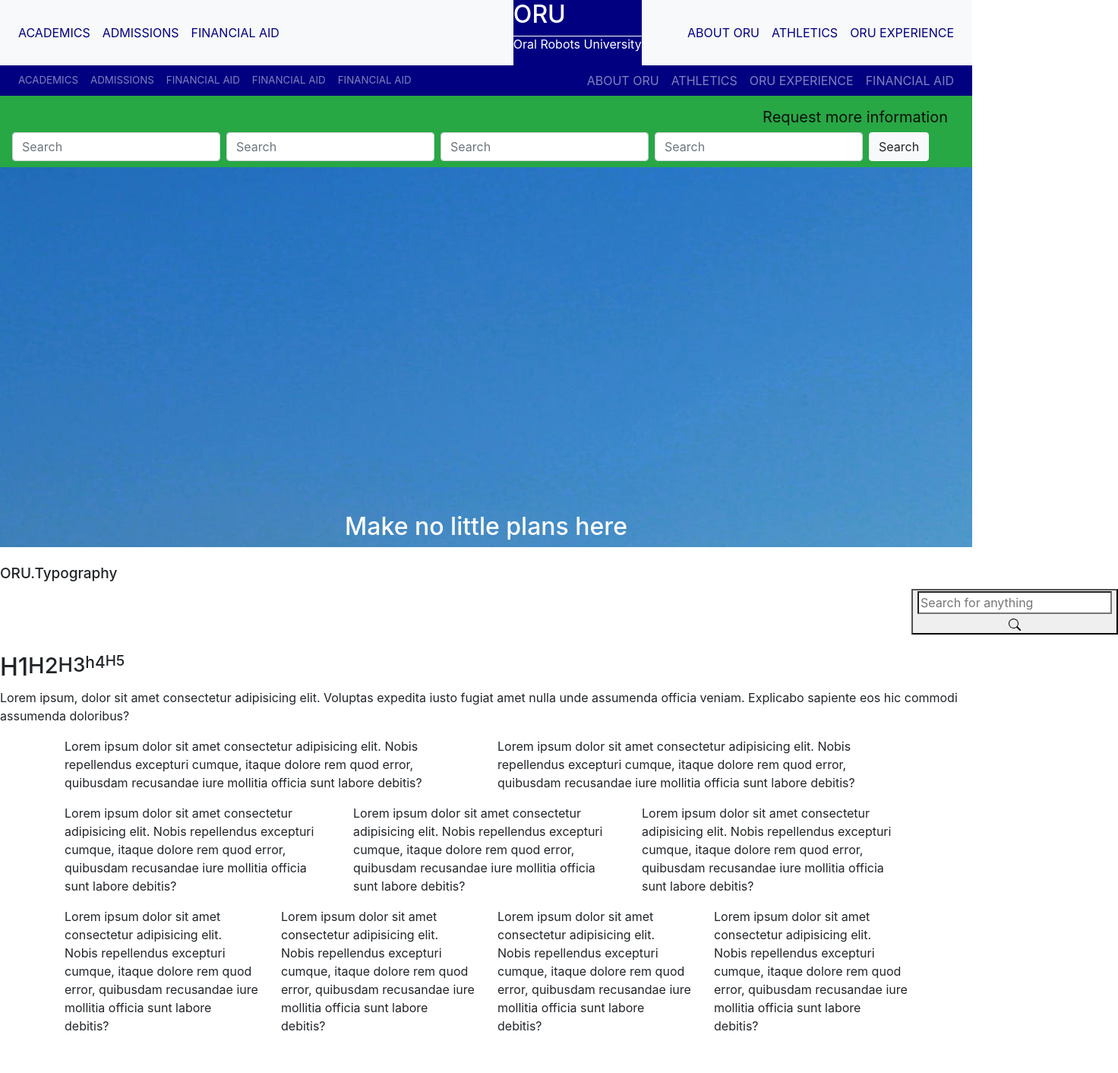
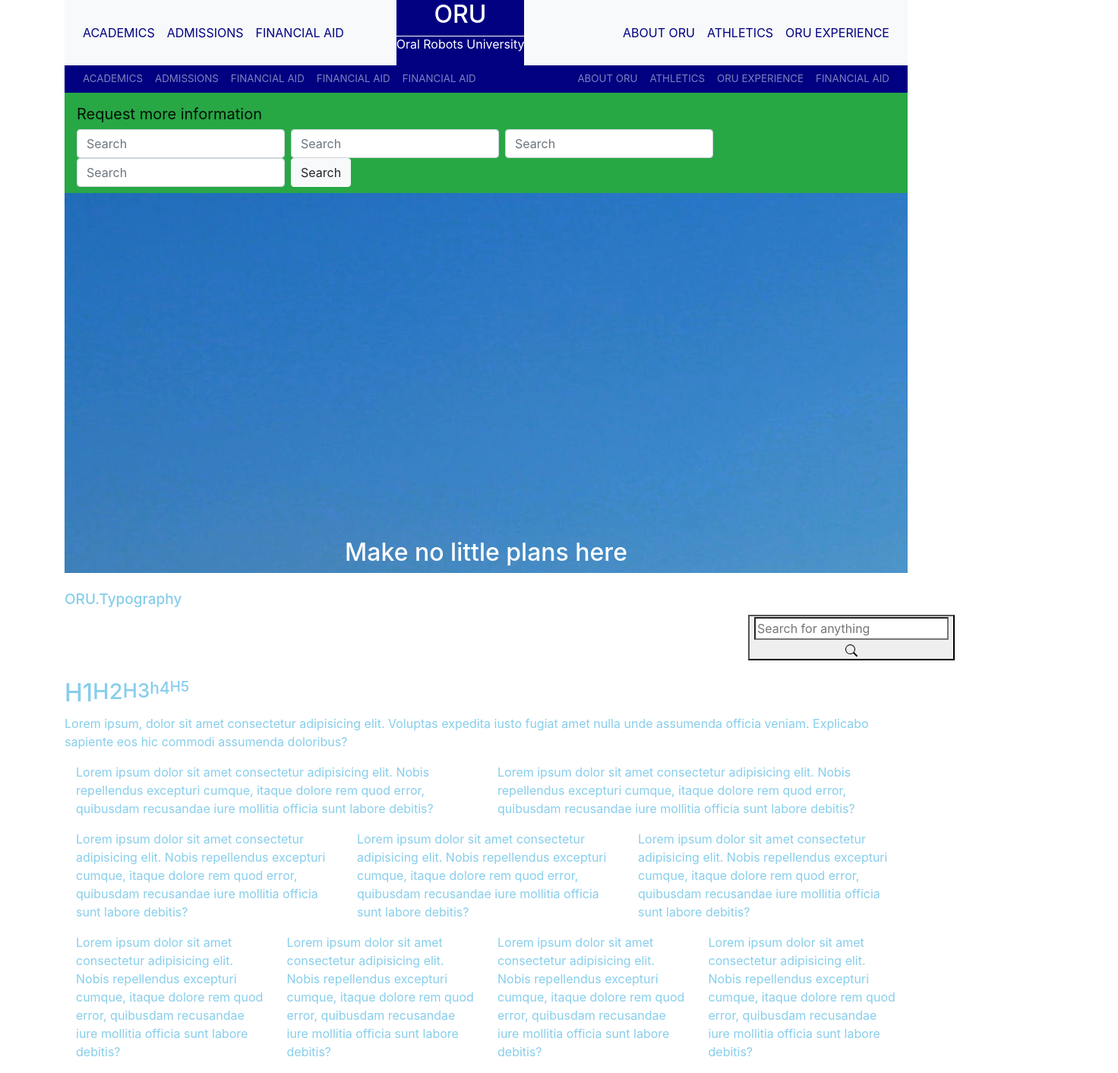
Before and after one commit to tejunish/DEMO, a plain HTML site: page index.html in a window 1280 px wide. Shown: the whole page at 76% size, 1472 px wide, since content can reach past the window. Before the commit the page ends 1378 px from the top, so only its background shows below. Drawn offline with Linux system fonts and the light colour scheme.

Commit message:
2nd commit

```diff
--- a/css/styles.css
+++ b/css/styles.css
@@ -1,20 +1,18 @@
 .oru {
   text-decoration: overline;
 }
+.oral {
+  text-align: center;
+}
 .robot {
-  margin-left: 300px;
   background: navy;
   color: white;
 }
-.navbar {
+
+.fs {
+  font-size: smaller;
   background: navy;
   color: white;
-}
-.fs {
-  font-size: smaller;
-}
-.navbar-brand {
-  margin-left: auto;
 }
 
 div.pyramid {
@@ -37,7 +35,7 @@
   transform: translate(-50%);
 }
 .search-btn {
-  margin-left: 1200px;
+  margin-left: 900px;
 }
 .headings {
   display: flex;
--- a/index.html
+++ b/index.html
@@ -16,8 +16,8 @@
   </head>
   <body>
     <!-- navbar1 -->
-
-    <nav class="navbar navbar-expand-lg navbar-light bg-light py-0">
+    <div class="container-xl">
+     <nav class="navbar navbar-expand-lg navbar-light bg-light py-0">
       <div>
         <ul class="navbar-nav">
           <li class="nav-item">
@@ -35,8 +35,8 @@
         </ul>
       </div>
 
-      <a href="" class="robot">
-        <h1>ORU</h1>
+      <a href="" class="robot mx-auto">
+        <h1 class="oral">ORU</h1>
         <p class="oru">Oral Robots University</p>
       </a>
 
@@ -58,12 +58,12 @@
       </div>
     </nav>
 
-    <!-- end of navbar1 -->
+   <!-- !-- end of navbar1 -->
 
     <!-- navbar2 -->
-    <nav class="navbar navbar-expand-lg navbar-dark py-0">
-      <div class="fs">
-        <ul class="navbar-nav mr-auto">
+    <nav class="navbar fs navbar-expand-lg navbar-dark py-0">
+      <div>
+        <ul class="navbar-nav">
           <li class="nav-item">
             <a class="nav-link" href="#"
               >ACADEMICS <span class="sr-only">(current)</span></a
@@ -85,8 +85,8 @@
         </ul>
       </div>
 
-      <div class="ml-auto">
-        <ul class="navbar-nav mr-auto">
+      <div class= " ml-auto">
+        <ul class="navbar-nav">
           <li class="nav-item">
             <a class="nav-link" href="#"
               >ABOUT ORU <span class="sr-only">(current)</span></a
@@ -111,7 +111,7 @@
     <!-- banner -->
     <nav class="navbar navbar-light bg-success">
       <a class="navbar-brand">Request more information</a>
-      <form class="form-inline">
+      <form class="form-inline banner">
         <input
           class="form-control mr-sm-2"
           type="search"
@@ -139,23 +139,25 @@
         <button class="btn btn-light" type="submit">Search</button>
       </form>
     </nav>
+
     <!-- end of banner -->
 
     <!-- img -->
-    <div class="pyramid mr-auto">
+    <div class="pyramid">
       <img src="./images/pyramid.jpeg" alt="" srcset="" />
       <h1 class="text">Make no little plans here</h1>
     </div>
+
     <!-- end of image -->
 
     <!-- text -->
     <br />
+    <div class="color" style="color: skyblue;">
     <div class="typo">
       <h5>ORU.Typography</h5>
 
       <!-- search -->
-      <div class="search-btn">
-        <button>
+         <button class="search-btn">
           <input
             class="text-dark"
             type="search"
@@ -174,8 +176,7 @@
             />
           </svg>
         </button>
-      </div>
-    </div>
+     </div>
     <br />
 
         <!-- headings -->
@@ -278,6 +279,9 @@
           </div>
       </div>
     </div>
+    </div>
+    </div>
+
     <!-- end of search -->
     <!-- jQuery and Bootstrap Bundle (includes Popper) -->
     <script src="js/jquery.slim.min.js"></script>
```
